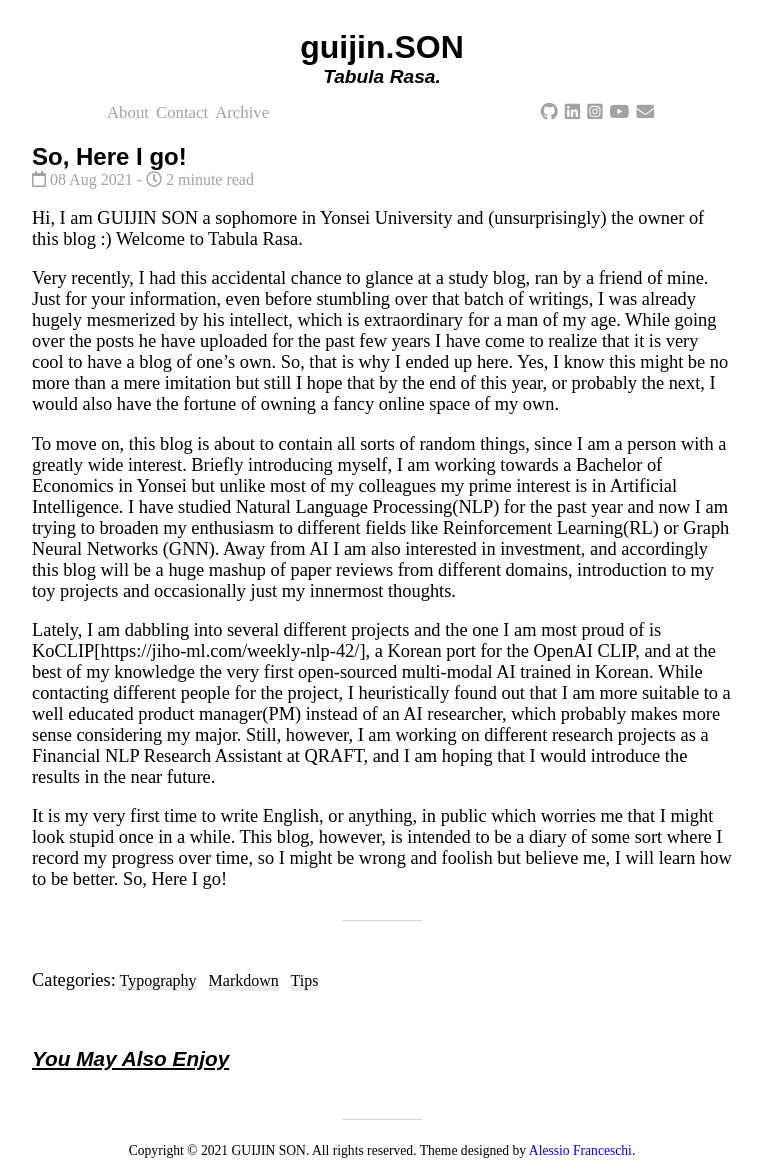
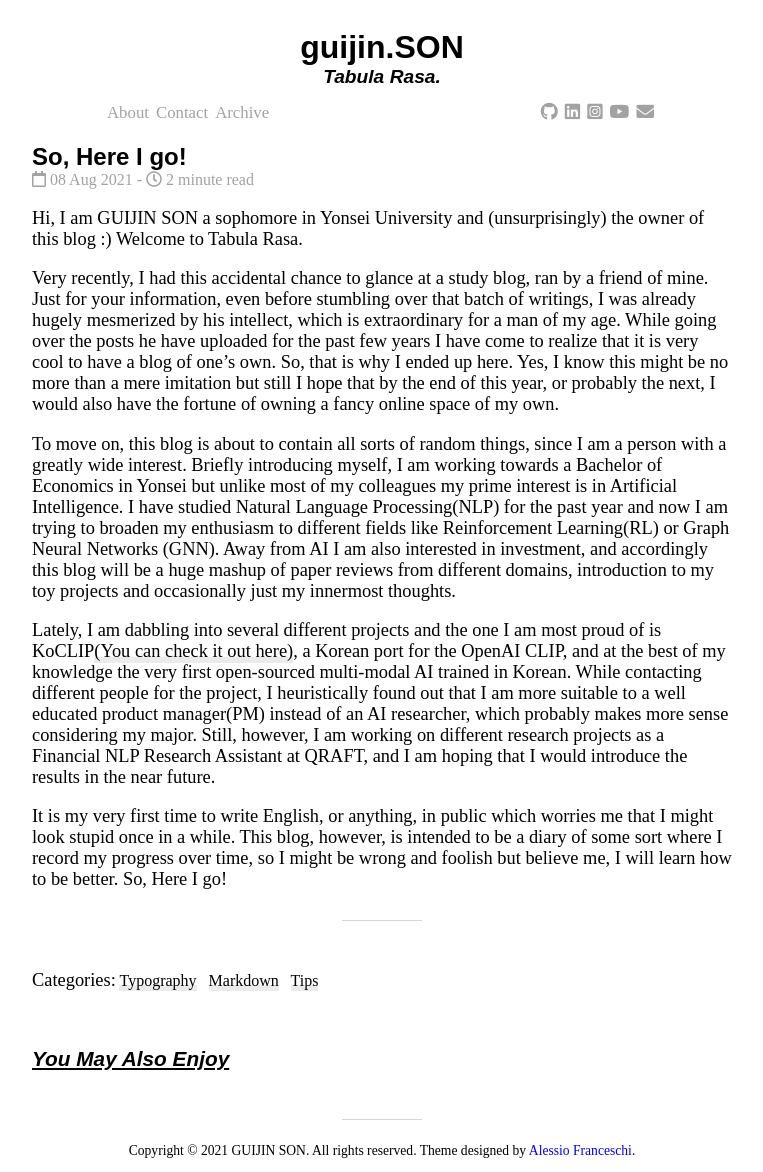
Before and after one commit to guijinSON/guijinSON.github.io, a Jekyll site: the page built from _posts/2021-08-08-Here-I Go.md, in a window 1280 px wide. Shown: the whole page, without its empty margins (258-1021 px from the left). Built offline with Jekyll 4.4.1, drawn with Linux system fonts in a browser that asks for light colours; nearby versions of some CDN libraries; comment, search, counter and statistics services are not loaded.

Commit message:
Update 2021-08-08-Here-I Go.md

```diff
--- a/_posts/2021-08-08-Here-I Go.md
+++ b/_posts/2021-08-08-Here-I Go.md
@@ -11,6 +11,6 @@
 
 To move on, this blog is about to contain all sorts of random things, since I am a person with a greatly wide interest. Briefly introducing myself, I am working towards a Bachelor of Economics in Yonsei but unlike most of my colleagues my prime interest is in Artificial Intelligence. I have studied Natural Language Processing(NLP) for the past year and now I am trying to broaden my enthusiasm to different fields like Reinforcement Learning(RL) or Graph Neural Networks (GNN). Away from AI I am also interested in investment, and accordingly this blog will be a huge mashup of paper reviews from different domains, introduction to my toy projects and occasionally just my innermost thoughts.
 
-Lately, I am dabbling into several different projects and the one I am most proud of is KoCLIP[https://jiho-ml.com/weekly-nlp-42/], a Korean port for the OpenAI CLIP, and at the best of my knowledge the very first open-sourced multi-modal AI trained in Korean. While contacting different people for the project, I heuristically found out that I am more suitable to a well educated product manager(PM) instead of an AI researcher, which probably makes more sense  considering my major. Still, however, I am working on different research projects as  a Financial NLP Research Assistant at QRAFT, and I am hoping that I would introduce the results in the near future.
+Lately, I am dabbling into several different projects and the one I am most proud of is KoCLIP[(You can check it out here)](https://jiho-ml.com/weekly-nlp-42/), a Korean port for the OpenAI CLIP, and at the best of my knowledge the very first open-sourced multi-modal AI trained in Korean. While contacting different people for the project, I heuristically found out that I am more suitable to a well educated product manager(PM) instead of an AI researcher, which probably makes more sense  considering my major. Still, however, I am working on different research projects as  a Financial NLP Research Assistant at QRAFT, and I am hoping that I would introduce the results in the near future.
 
 It is my very first time to write English, or anything, in public which worries me that I might look stupid once in a while. This blog, however, is intended to be a diary of some sort where I record my progress over time, so I might be wrong and foolish but believe me, I will learn how to be better. So, Here I go!
```
